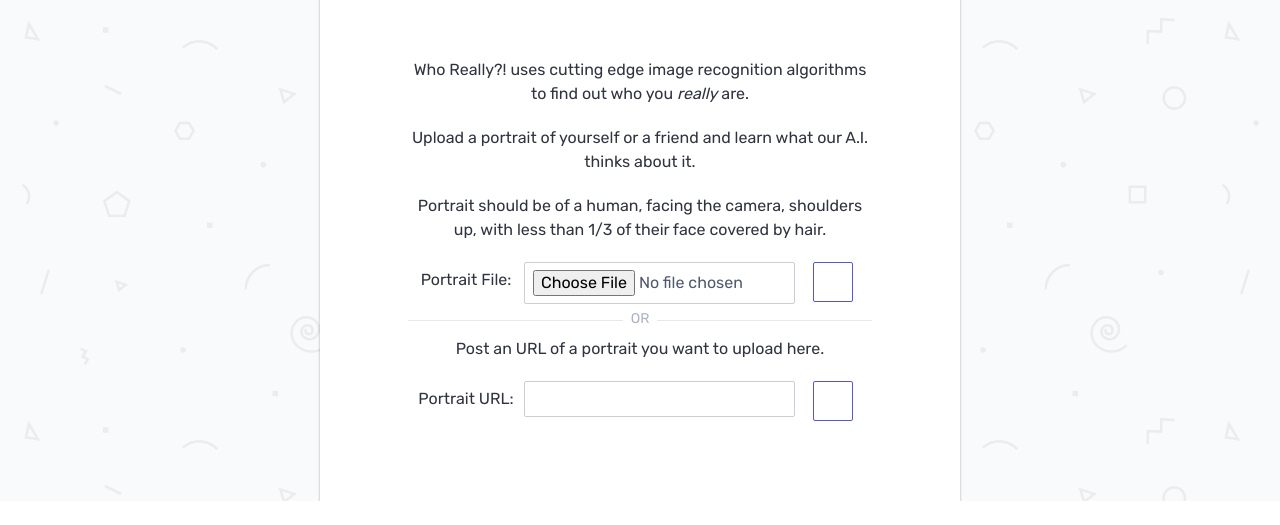
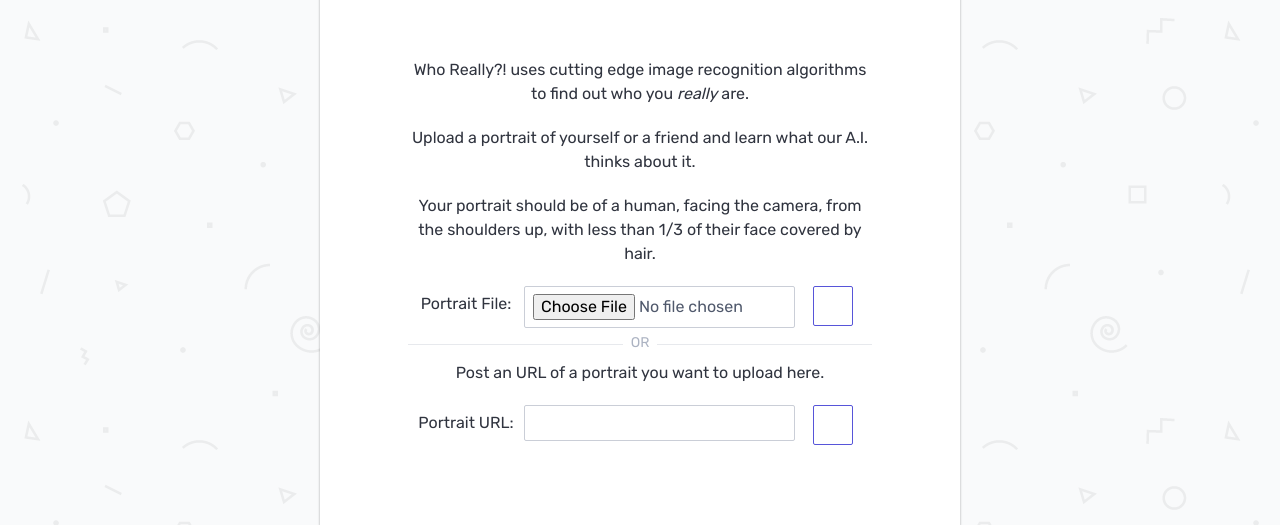
Before and after one commit to jonasmerlin/who-really-website, a website built with webpack: page dist/index.html in a window 1280 px wide. Shown: the part 335-860 px from the top of the page. Before the commit the page ends 836 px from the top, so only its background shows below. Built offline with nearby package versions, Linux system fonts and the light colour scheme; some icons are missing; files whose address does not match are found by name.

Commit message:
Add portrait criteria
probably should let the user know they shouldn't upload a toaster

```diff
--- a/dist/index.html
+++ b/dist/index.html
@@ -28,7 +28,7 @@
                       <p id="p1">Who Really?! uses cutting edge image recognition algorithms to find out who you
                           <em>really</em> are.</p>
                       <p>Upload a portrait of yourself or a friend and learn what our A.I. thinks about it.</p>
-                      <p>Portrait should be of a human, facing the camera, shoulders up, with less than 1/3 of their face covered by hair.</p>
+                      <p>Your portrait should be of a human, facing the camera, from the shoulders up, with less than 1/3 of their face covered by hair.</p>
 
                       <form id="fileForm" class="columns col-gapless" action="https://who-really.herokuapp.com/classification/portrait/upload" method="post" enctype="multipart/form-data">
                           <div class="col-3">
```
